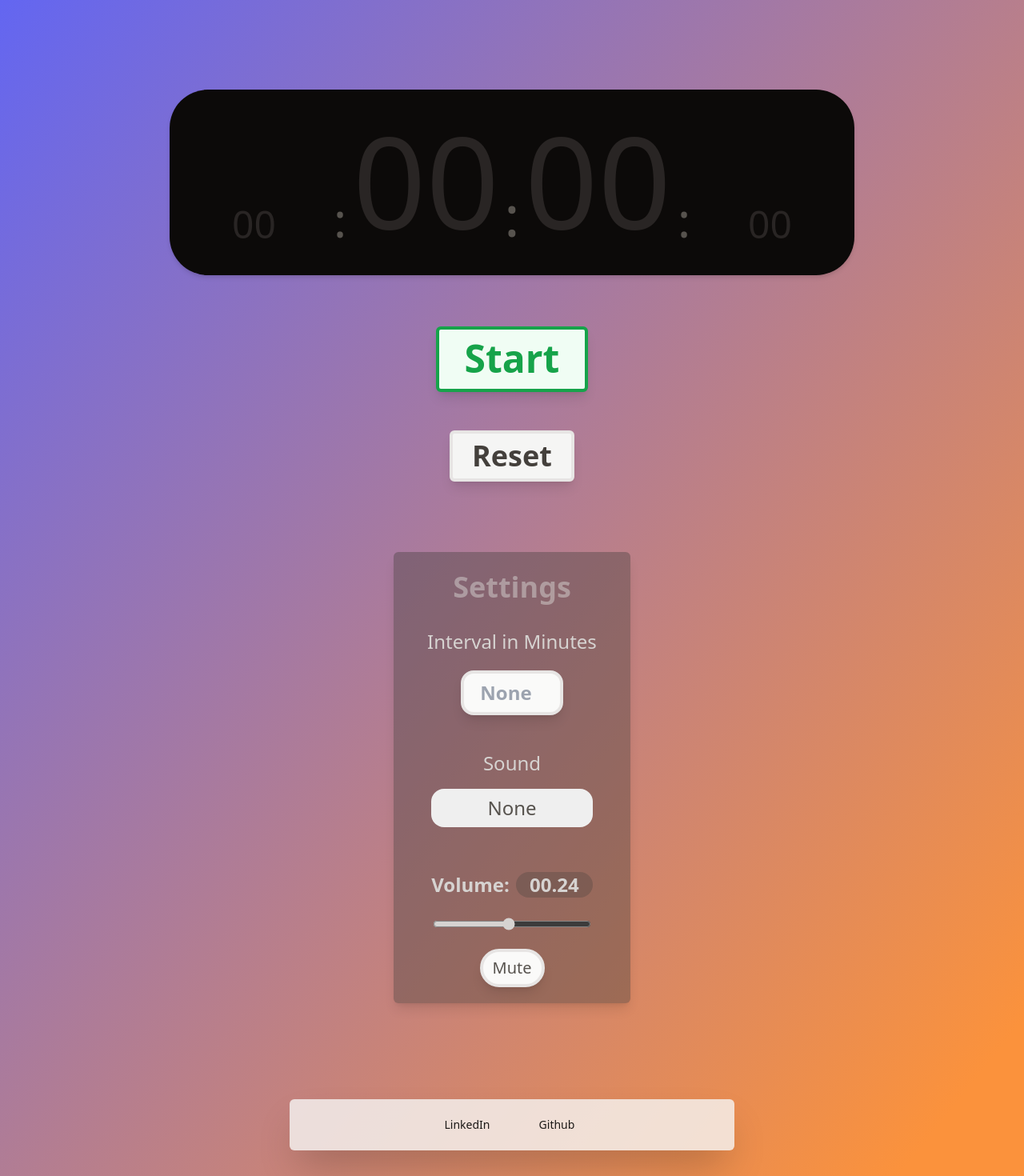
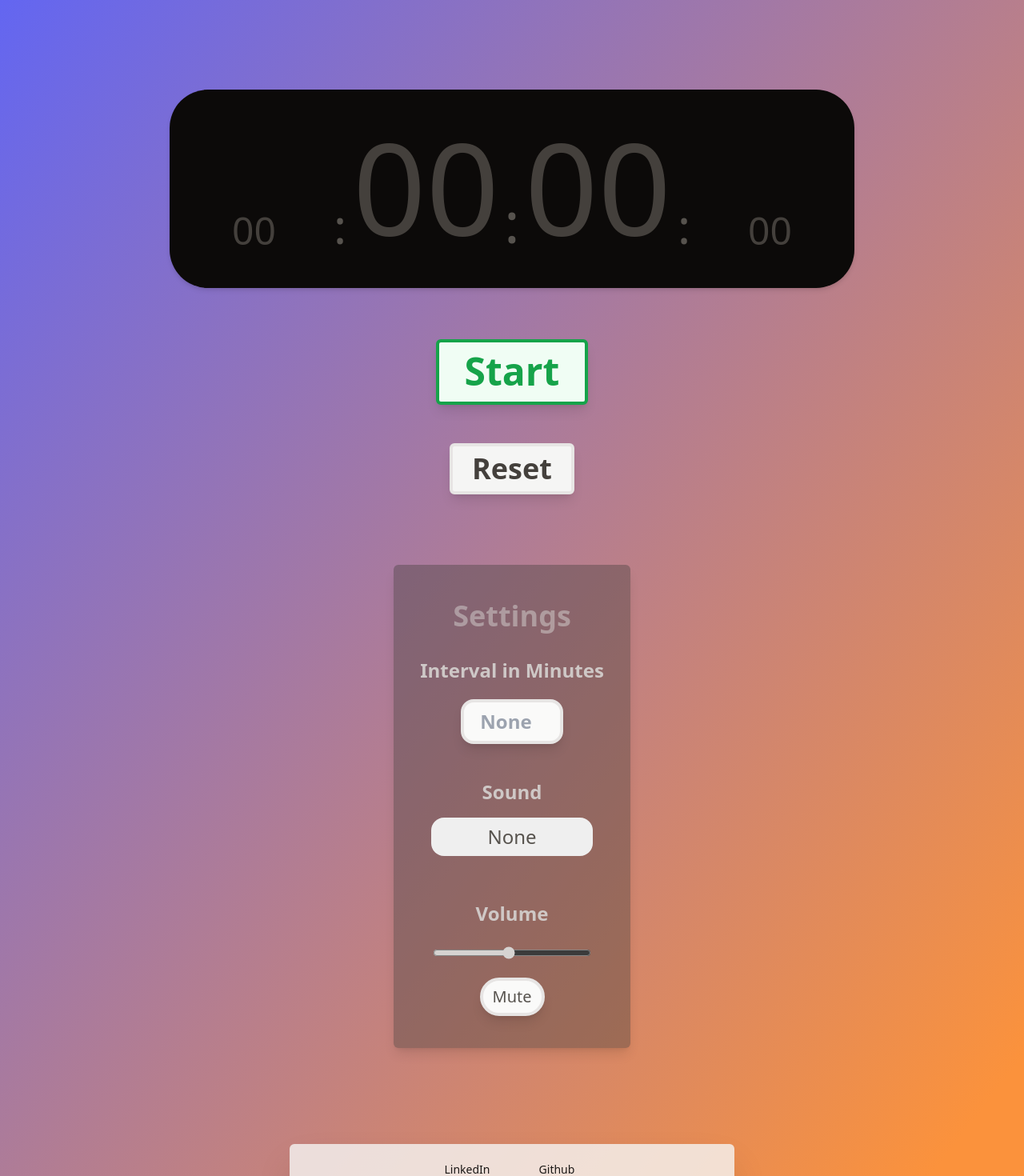
Before and after one commit to davidschraedel/stopwatch, a React (Vite) app: page / in a window 1280 px wide. Shown: the top 1470 px of the page at 80% size. Built offline with nearby package versions, Linux system fonts and the light colour scheme.

Commit message:
formatting

```diff
--- a/src/Stopwatch.jsx
+++ b/src/Stopwatch.jsx
@@ -2,7 +2,6 @@ import { useEffect, useState } from "react";
 import { soundList } from "./assets";
 
 function Stopwatch() {
-  console.log(soundList);
   const [time, setTime] = useState(0);
   const [isRunning, setIsRunning] = useState(false);
   const [minuteInterval, setMinuteInterval] = useState(0);
@@ -11,15 +10,15 @@ function Stopwatch() {
   const [volume, setVolume] = useState(0.24);
   const [muted, setMuted] = useState(false);
 
-  const formatVolume = (val) => {
-    let fixedVal = val.toFixed(2);
-    let wholes = fixedVal.toString().split(".")[0];
-    let fractionals = fixedVal.toString().split(".")[1];
-    if (wholes.length < 2) wholes = "0" + wholes;
-    let formattedString = wholes + "." + fractionals;
+  // const formatVolume = (val) => {
+  //   let fixedVal = val.toFixed(2);
+  //   let wholes = fixedVal.toString().split(".")[0];
+  //   let fractionals = fixedVal.toString().split(".")[1];
+  //   if (wholes.length < 2) wholes = "0" + wholes;
+  //   let formattedString = wholes + "." + fractionals;
 
-    return formattedString;
-  };
+  //   return formattedString;
+  // };
 
   useEffect(() => {
     let intervalId;
@@ -68,8 +67,8 @@ function Stopwatch() {
 
   return (
     <>
-      <div className="flex gap-1 sm:gap-0 justify-center items-end sm:text-3xl text-stone-50 bg-stone-950 md:text-4xl lg:text-5xl pt-12 pb-14 sm:pt-8 sm:pb-10 px-2 sm:mx-10 md:mx-24 lg:mx-40 xl:mx-52 rounded-[3rem] selection:bg-stone-700 selection:text-green-500 shadow-md">
-        <div className={`flex-1 ${hours === 0 ? "text-stone-800" : "text-stone-300"}`}>
+      <div className="flex gap-1 sm:gap-0 justify-center items-end sm:text-3xl text-stone-50 bg-stone-950 md:text-4xl lg:text-5xl pt-14 pb-16 sm:pt-10 sm:pb-12 px-2 sm:mx-10 md:mx-24 lg:mx-40 xl:mx-52 rounded-[3rem] selection:bg-stone-700 selection:text-green-500 shadow-md">
+        <div className={`flex-1 ${hours === 0 ? "text-stone-700" : "text-stone-300"}`}>
           {hours.toString().padStart(2, "0")}
         </div>
         <div className="hidden sm:block w-5 text-4xl md:text-5xl lg:text-6xl text-stone-600 select-none">
@@ -77,7 +76,7 @@ function Stopwatch() {
         </div>
         <div
           className={`flex-1 ${
-            minutes === 0 ? "text-stone-800" : ""
+            minutes === 0 ? "text-stone-700" : ""
           } text-6xl sm:text-8xl md:text-[7rem] lg:text-[10rem]`}>
           {minutes.toString().padStart(2, "0")}
         </div>
@@ -86,14 +85,14 @@ function Stopwatch() {
         </div>
         <div
           className={`flex-1 ${
-            seconds === 0 ? "text-stone-800" : ""
+            seconds === 0 ? "text-stone-700" : ""
           } text-6xl sm:text-8xl md:text-[7rem] lg:text-[10rem] `}>
           {seconds.toString().padStart(2, "0")}
         </div>
         <div className="hidden sm:block w-5 text-4xl md:text-5xl lg:text-6xl text-stone-600 select-none">
           :
         </div>
-        <div className={`flex-1  ${milliseconds === 0 ? "text-stone-800" : "text-stone-300"} `}>
+        <div className={`flex-1  ${milliseconds === 0 ? "text-stone-700" : "text-stone-300"} `}>
           {milliseconds.toString().padStart(2, "0")}
         </div>
       </div>
@@ -122,10 +121,12 @@ function Stopwatch() {
       <div className="flex flex-col pt-2 mb-20 sm:px-10 md:px-30 mx-5 sm:mx-20 md:mx-40 lg:mx-80 xl:mx-[28rem]">
         <div className="flex flex-col justify-center">
           <div className=" py-3 bg-stone-700 bg-opacity-40 text-stone-100 text-2xl rounded-md shadow-lg select-none">
-            <h2 className="text-4xl px-5 py-3 opacity-50 font-bold text-stone-300 select-none">
+            <h2 className="text-4xl px-5 py-3 mt-5 opacity-50 font-bold text-stone-300 select-none">
               Settings
             </h2>
-            <h3 className="mt-5 select-none text-stone-300">Interval in Minutes</h3>
+            <h3 className="mt-5 select-none text-stone-300 font-semibold opacity-90">
+              Interval in Minutes
+            </h3>
             <input
               type="number"
               min={0}
@@ -135,7 +136,7 @@ function Stopwatch() {
               onChange={(e) => handleSoundInterval(e)}
               className="text-2xl w-32 focus:scale-105 ease-out duration-300 px-2 py-2 my-5 border-4 focus-within:ring-4 focus:ring-offset-2 outline-none focus:ring-yellow-800 border-stone-200 bg-stone-50 text-stone-700 rounded-2xl font-semibold shadow-lg text-center"
             />
-            <h3 className="mt-6 select-none text-stone-300">Sound</h3>
+            <h3 className="mt-6 select-none text-stone-300 font-semibold opacity-90">Sound</h3>
             <div className="flex items-center justify-center my-4 pb-6 ">
               <label htmlFor="soundSelect" className="sr-only">
                 Sound
@@ -157,11 +158,11 @@ function Stopwatch() {
             </div>
 
             <div className="mt-6 py-2 flex justify-center space-x-2 mx-auto">
-              <h3 className=" select-none text-stone-300 font-semibold ">Volume:</h3>
+              <h3 className=" select-none text-stone-300 font-semibold opacity-90">Volume</h3>
 
-              <div className=" select-none bg-stone-700 bg-opacity-30 px-2 rounded-full w-24 text-center text-stone-300 font-bold">
+              {/* <div className=" select-none bg-stone-700 bg-opacity-30 px-2 rounded-full w-24 text-center text-stone-300 font-bold">
                 {muted ? formatVolume(0) : formatVolume(volume)}
-              </div>
+              </div> */}
             </div>
             <div className="py-2">
               <input
@@ -180,7 +181,7 @@ function Stopwatch() {
               {/* <div className="w-1/2 my-auto">
                 <span className="px-2">{muted ? 0 : volume}</span>
               </div> */}
-              <div className="w-full">
+              <div className="w-full pb-5">
                 <button
                   className={`py-1.5 border-4 mx-auto px-3 ease-out duration-300 outline-none  border-stone-200 hover:border-stone-400 bg-stone-50 rounded-full shadow-lg text-xl text-center
                 ${muted ? "line-through text-stone-400" : "text-stone-600"}`}
```
